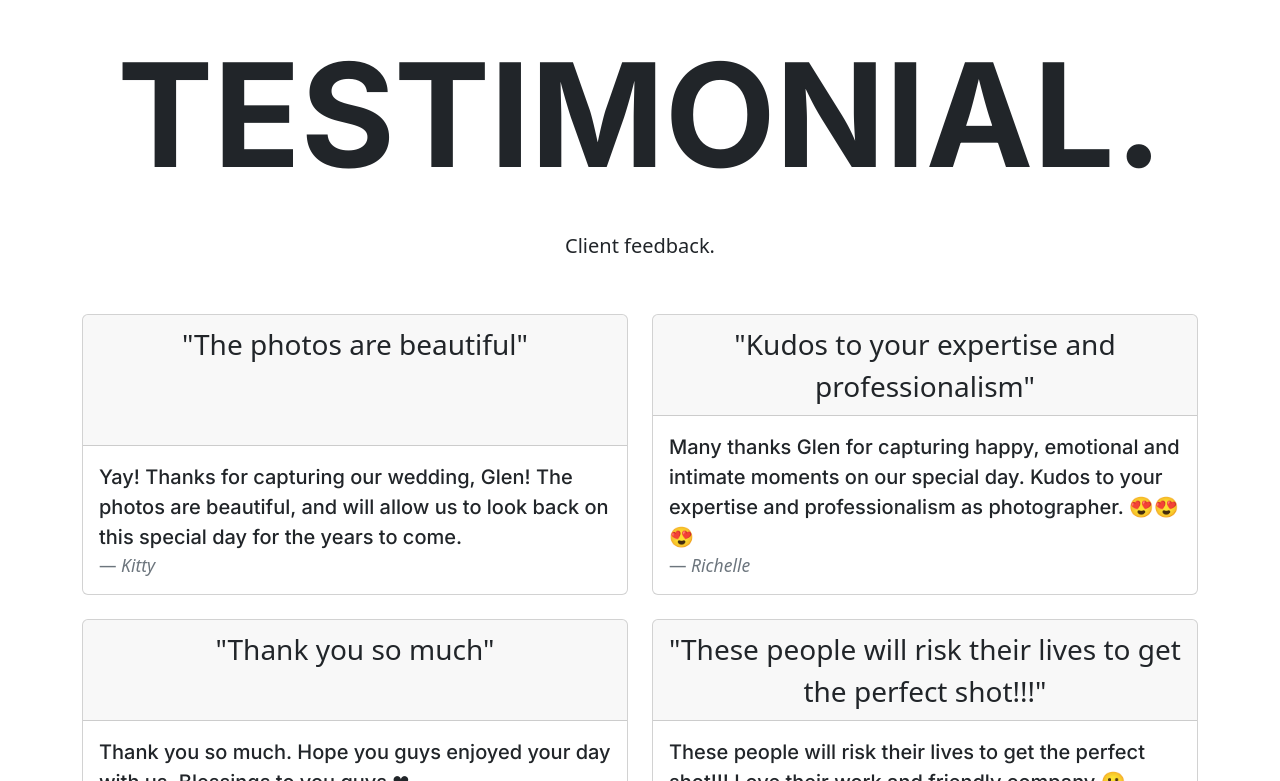
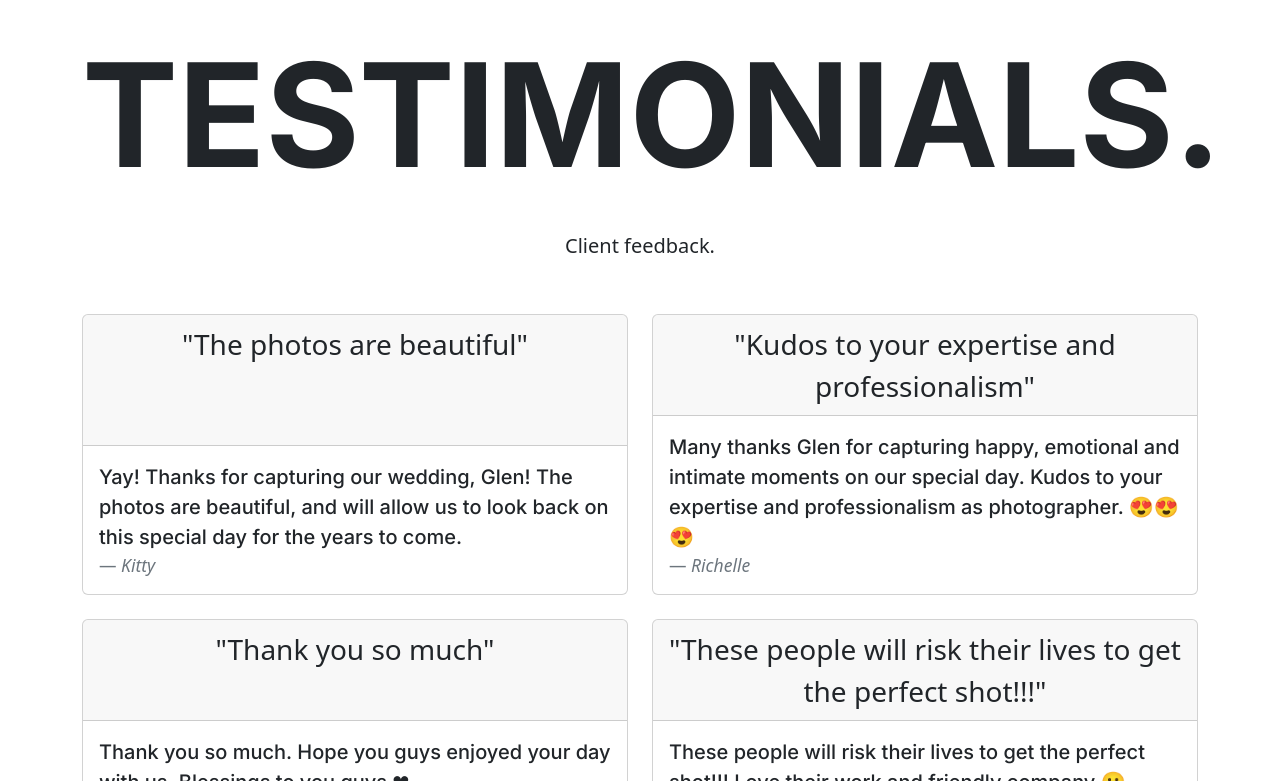
Before and after one commit to glenguarin/glenguarinphoto, a React (Create React App) app: page / in a window 1280 px wide. Shown: the part 2384-3165 px from the top of the page. Built offline with nearby package versions, Linux system fonts and the light colour scheme.

Commit message:
updated contacts

```diff
--- a/src/pages/Contact.js
+++ b/src/pages/Contact.js
@@ -1,5 +1,6 @@
 import Form from "react-bootstrap/Form";
 import Button from "react-bootstrap/Button";
+import { Container } from "react-bootstrap";
 
 function Contact() {
   return (
@@ -8,7 +9,7 @@ function Contact() {
       <h1 className="text-center mb-5">
         Got big plans for an awesome event? Shoot me a message and let's chat!
       </h1>
-      <div className="container">
+      <Container>
         <Form>
           <Form.Group className="mb-3" controlId="contactForm.Name">
             <Form.Label>Name</Form.Label>
@@ -41,7 +42,7 @@ function Contact() {
             Submit
           </Button>
         </Form>
-      </div>
+      </Container>
     </>
   );
 }
--- a/src/pages/Home.js
+++ b/src/pages/Home.js
@@ -43,7 +43,7 @@ const App = () => {
         </Container>
         <Container>
           <h1 className="text-center mt-5 pt-5 pb-3 fw-bold text-large">
-            TESTIMONIAL.
+            TESTIMONIALS.
           </h1>
         </Container>
         <Container className="fs-5 text-center pb-5 lh-lg">
```
Also changed, not shown: src/components/Gallery1.js (added).
